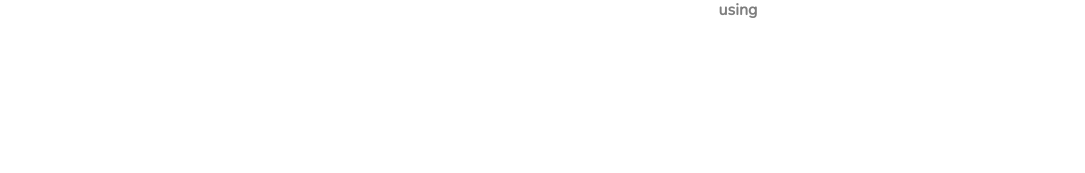
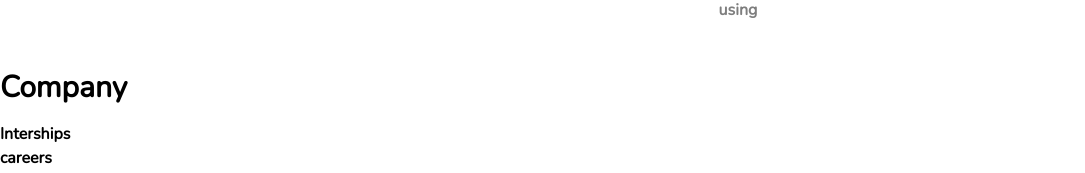
Before and after one commit to rajatyadav8540/Docuty, a React (Create React App) app in the folder frontend/: page / in a window 1280 px wide. Shown: the part 3755-3928 px from the top of the page, without its empty margins (0-1085 px from the left). Before the commit the page ends 3825 px from the top, so only its background shows below. Built offline with nearby package versions, Linux system fonts and the light colour scheme.

Commit message:
footer started

```diff
--- /dev/null
+++ b/frontend/src/components/footer/company.js
@@ -0,0 +1,26 @@
+import { company } from "./constant";
+import Header from "./header";
+
+export default function  Companyr({}){
+    const comp = company
+    return (
+        <>
+        <div className="flex justify-left">
+        <div>
+            <div className="mb-4">
+                <Header
+                heading="Company"
+                />
+            </div>
+            {
+                comp.map((comp)=>(
+                    <h1 className="text-left">
+                        {comp.company}
+                    </h1>
+                ))
+            }
+        </div>
+        </div>
+        </>
+    )
+}
--- /dev/null
+++ b/frontend/src/components/footer/constant.js
@@ -0,0 +1,36 @@
+const services= [
+        {
+            services:'lorem ipsum dolrem'
+        },
+        {
+            services:'lorem ipsum dolrem'
+        },
+        {
+            services:'lorem ipsum dolrem'
+        },
+        {
+            services:'lorem ipsum dolrem'
+        },
+
+
+]
+const explore = [
+        {
+            exp: 'blogs'
+        },
+        {
+            exp :'about'
+        },
+]
+const company =[
+        {
+            company :'Interships'
+        },
+        {
+            company : 'careers'
+        },
+        {
+            company : 'privacy policy'
+        },
+]
+export{company ,explore,services}
--- /dev/null
+++ b/frontend/src/components/footer/header.js
@@ -0,0 +1,11 @@
+export default function Header({
+    heading
+}){
+ return(
+    <>
+        <div className="text-3xl" >
+            {heading}
+        </div>
+    </>
+ )
+}
--- a/frontend/src/pages/index.js
+++ b/frontend/src/pages/index.js
@@ -7,6 +7,7 @@ import { useState } from "react"
 import DocCard from "../components/doctor_card/final_card"
 import Download from "../components/download_app/full_download"
 import FullTestimonial from "../components/testimonial/full"
+import Company from "../components/footer/company"
 
 
 
@@ -28,6 +29,7 @@ export default function Index(){
                <Full/>
                <Download/>
                <FullTestimonial/>
+               <Company/>
 
         </div>
     )
```
Also changed, not shown: frontend/src/components/footer/explore.js (added, +26 -0 lines), frontend/src/components/footer/service.js (added, +25 -0 lines), frontend/src/components/footer/address.js (added), frontend/src/components/footer/bottom.js (added), frontend/src/components/footer/full.js (added), frontend/src/components/footer/social.js (added).
